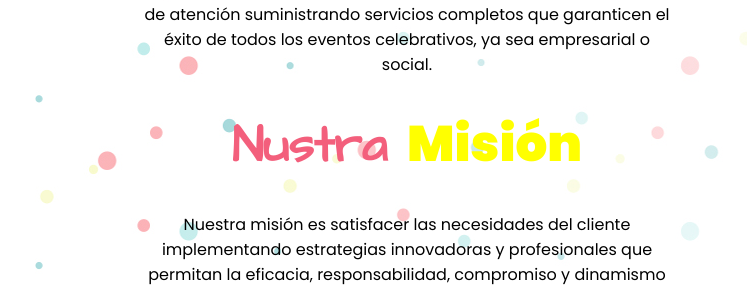
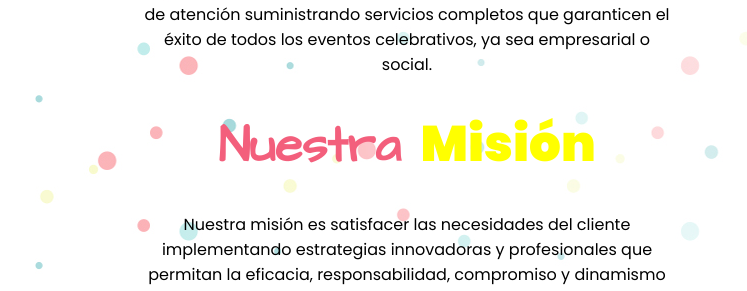
Before and after one commit to vicosotomayor/proyectofinal, a plain HTML site: page nosotros.html in a window 1280 px wide. Shown: the part 771-1062 px from the top of the page, 533-1280 px from the left. Drawn offline with Linux system fonts and the light colour scheme; files whose address does not match are found by name.

Commit message:
Update nosotros.html

```diff
--- a/nosotros.html
+++ b/nosotros.html
@@ -64,7 +64,7 @@
                         Ser una negocio comptetitivo en nuestra localidad, brindando confianza, calidad y dinamismo que meritan cada uno de nuestros servicios a nuestros clientes. JoyTime busca expandir sus puntos de atención suministrando servicios completos que garanticen el éxito de todos los eventos celebrativos, ya sea empresarial o social.
                     </p>
 
-                    <h3>Nustra <span style="color: yellow;">Misión</span></h3>
+                    <h3>Nuestra <span style="color: yellow;">Misión</span></h3>
                     <p>
                         Nuestra misión es satisfacer las necesidades del cliente implementando estrategias innovadoras y profesionales que permitan la eficacia, responsabilidad, compromiso y dinamismo con el mejor equipo laboral así también buscar y brindar el mejor servicio de logística en decoraciones, piñatería, regalos, detalles y más, teniendo como eje fundamental, hacer realidad el sueño de nuestros clientes.
                     </p>
```
